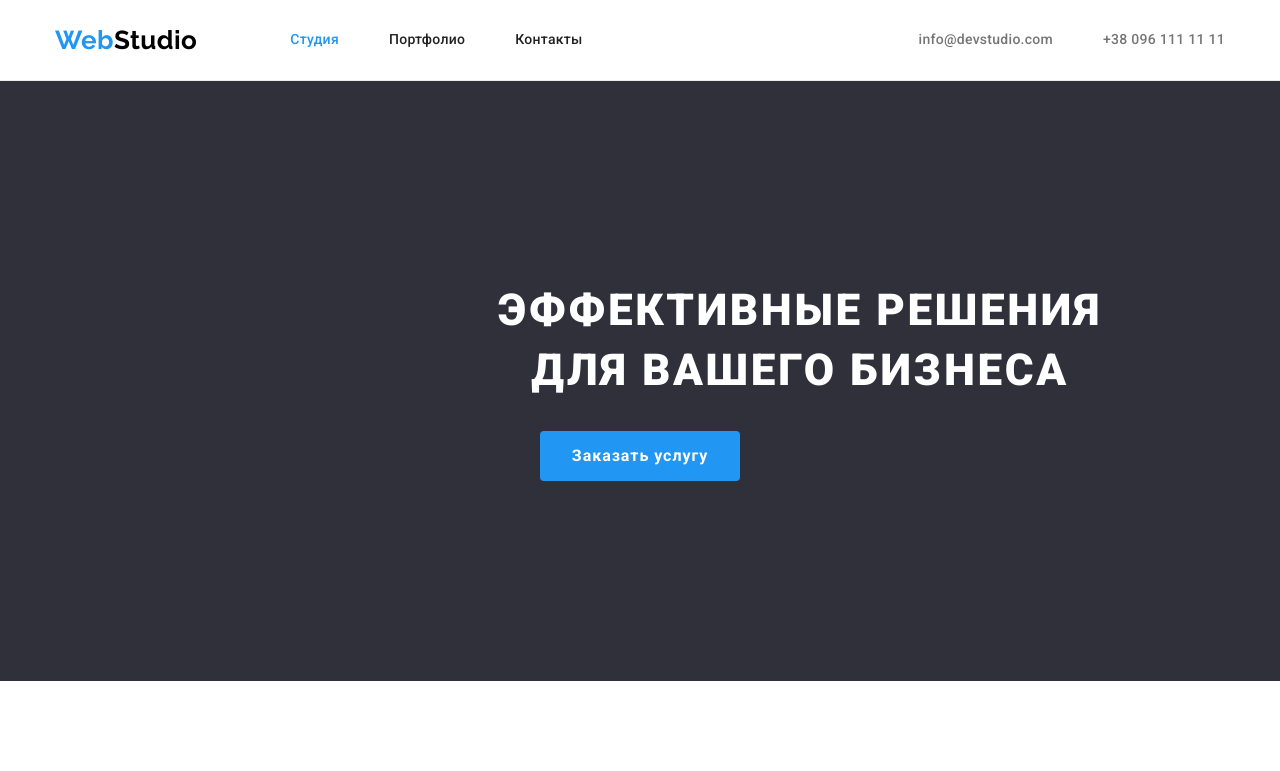
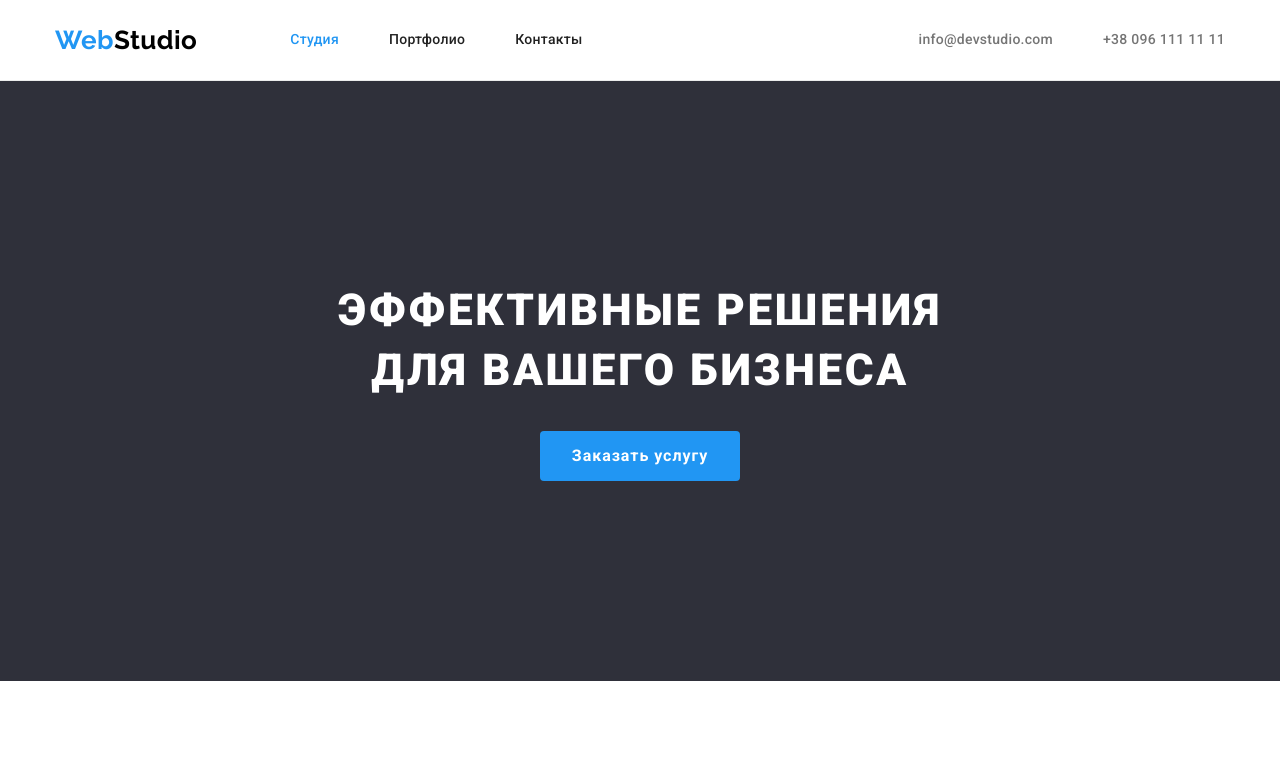
Before and after one commit to kate-zahorui/goit-markup-hw-03, a plain HTML site: page index.html in a window 1280 px wide. Shown: the top 771 px of the page. Drawn offline with nearby package versions, Linux system fonts and the light colour scheme.

Commit message:
Исправлено центрирование контента Hero

```diff
--- a/css/styles.css
+++ b/css/styles.css
@@ -147,8 +147,8 @@ header .contacts {
 /* ---------Hero--------- */
 
 .hero {
-    padding: 200px 452px;
-
+    padding-top: 200px;
+    padding-bottom: 200px;
     background-color: var(--background-dark-color);
     text-align: center;
 }
```
